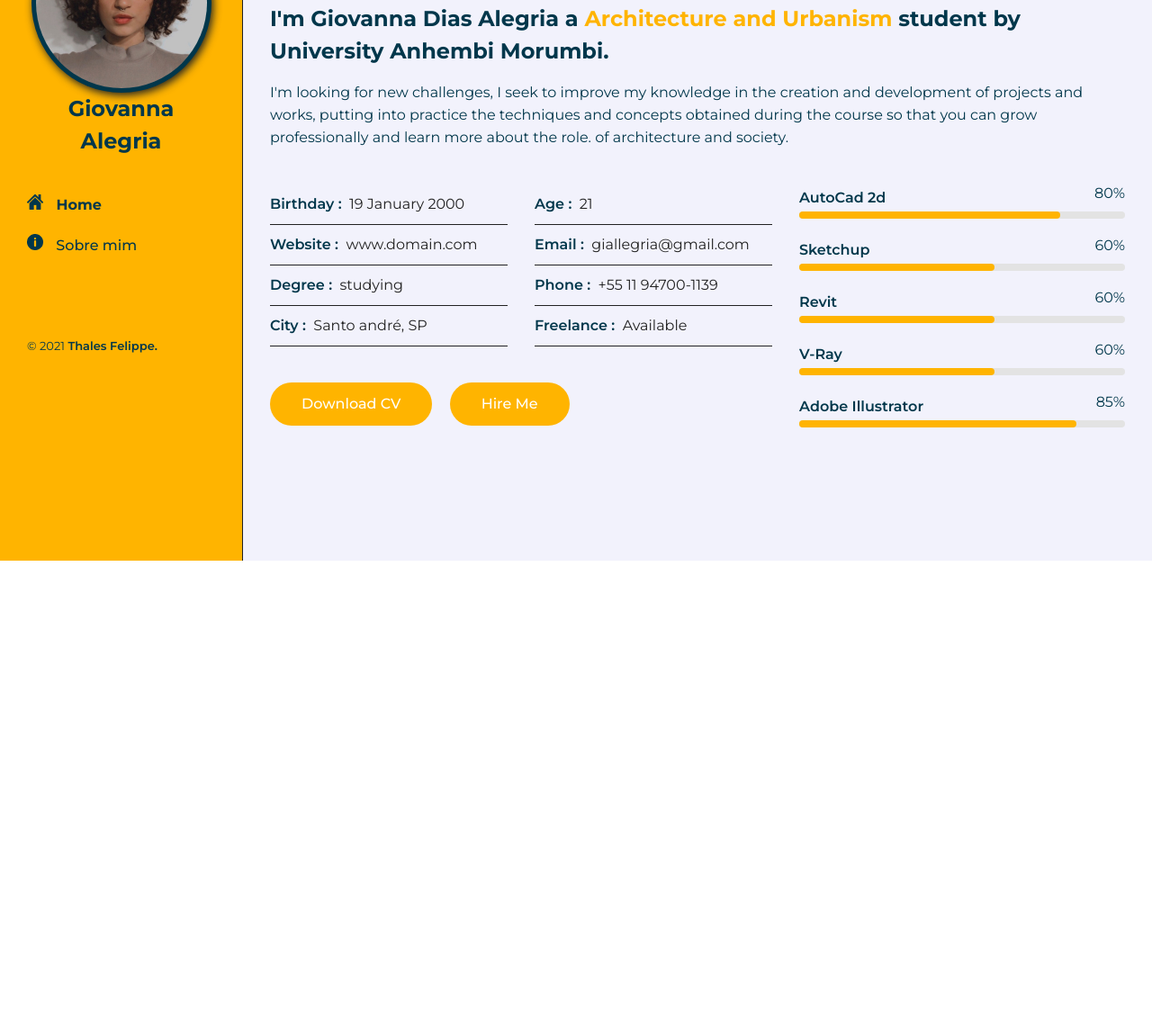
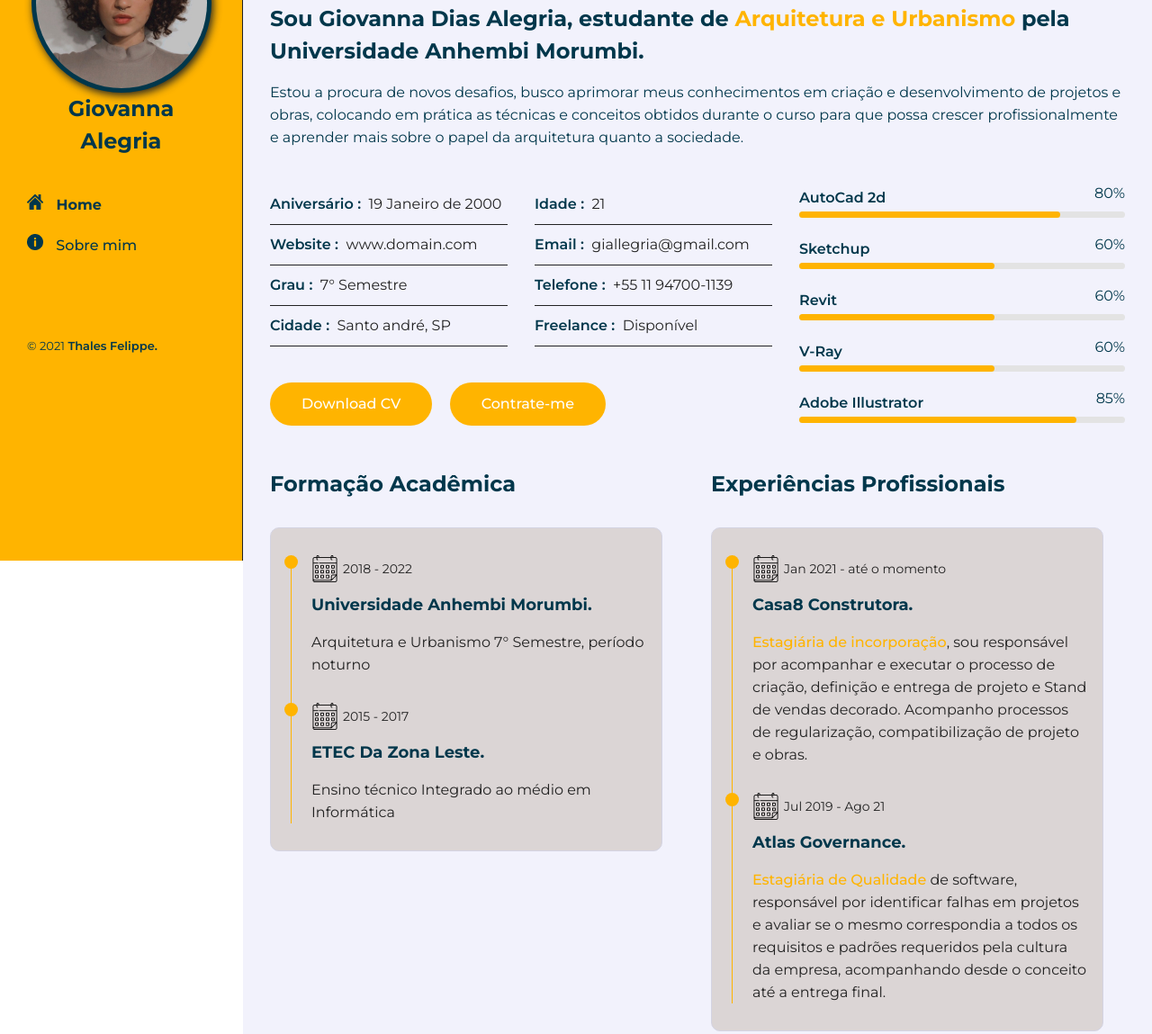
Before and after one commit to thalesfelippe/Portifolio-Gi, a plain HTML site: page index.html in a window 1280 px wide. Shown: the part 177-1326 px from the top of the page at 90% size. Before the commit the page ends 800 px from the top, so only its background shows below. Drawn offline with nearby package versions, Linux system fonts and the light colour scheme.

Commit message:
About 75%

```diff
--- a/css/style.css
+++ b/css/style.css
@@ -332,7 +332,7 @@ section .container {
 
 .about .about-content .skills .skill-item .progress {
     background-color: #e3e3e3;
-    height: 8px;
+    height: 7px;
     border-radius: 4px;
     width: 100%;
     position: relative;
@@ -359,3 +359,100 @@ section .container {
     font-weight: 400;
     color: #00374B;
 }
+
+.about .about-content .education {
+    flex: 0 0 50%;
+    max-width: 50%;
+    margin-top: 30px;
+}
+
+.about .about-content .experience {
+    flex: 0 0 50%;
+    max-width: 50%;
+    margin-top: 30px;
+}
+
+.about .about-content h3.title {
+    font-size: 24px;
+    margin-bottom: 30px;
+    font-weight: 700;
+    color: #00374B;
+}
+
+.about .about-content .timeline-box {
+    flex: 0 0 95%;
+    max-width: 100%;
+}
+
+.about .about-content .timeline {
+    background-color: rgb(219, 213, 213);
+    padding: 30px 15px;
+    border: 1px solid #d4d4e3;
+    border-radius: 10px;
+    width: 100%;
+    position: relative;
+}
+
+.about .about-content .timeline .timeline-item {
+    position: relative;
+    padding-left: 30px;
+    padding-bottom: 30px;
+}
+
+.about .about-content .timeline .timeline-item:last-child {
+    padding-bottom: 0px;
+}
+
+.about .about-content .timeline .timeline-item::before {
+    content: '';
+    width: 1px;
+    position: absolute;
+    height: 100%;
+    left: 7px;
+    top: 0;
+    background-color: #ffb400;
+}
+
+.about .about-content .timeline .circle-dot {
+    position: absolute;
+    left: 0;
+    top: 0px;
+    height: 15px;
+    width: 15px;
+    background-color: #ffb400;
+    left: 0px;
+    border-radius: 50%;
+}
+
+.about .about-content .timeline .timeline-date {
+    font-size: 14px;
+    font-weight: 400;
+    margin-bottom: 12px;
+    color: #222222;
+    display: flex;
+    align-items: center;
+}
+
+.about .about-content .timeline .timeline-date img{
+    margin-right: 5px;
+}
+
+.about .about-content .timeline .timeline-title {
+    font-weight: 700;
+    font-size: 18px;
+    margin-bottom: 15px;
+    text-transform: capitalize;
+    color: #00374B;
+}
+
+.about .about-content .timeline .timeline-text {
+    font-size: 16px;
+    line-height: 25px;
+    color: #222222;
+    margin: 0;
+}
+
+.about .about-content .timeline .timeline-text span {
+    color: #ffb400;
+    font-weight: 500;
+}
--- a/index.html
+++ b/index.html
@@ -69,30 +69,30 @@
         <div class="container">
           <div class="row">
             <div class="section-title padd-15">
-              <h2>About me</h2>
+              <h2>Sobre mim</h2>
             </div>
           </div>
           <div class="row">
             <div class="about-content padd-15">
               <div class="row">
                 <div class="about-text padd-15">
-                  <h3>I'm Giovanna Dias Alegria a <span>Architecture and Urbanism</span> student by University Anhembi Morumbi.</h3>
-                  <p>I'm looking for new challenges,
-                    I seek to improve my knowledge
-                    in the creation and development of projects and works, putting into practice the
-                    techniques and concepts obtained during the
-                    course so that you can grow professionally and learn more about the role.
-                    of architecture and society.</p>
+                  <h3>Sou Giovanna Dias Alegria, estudante de <span>Arquitetura e Urbanismo</span> pela Universidade Anhembi Morumbi.</h3>
+                  <p>Estou a procura de novos desafios,
+                    busco aprimorar meus conhecimentos
+                    em criação e desenvolvimento de projetos e obras, colocando em prática as
+                    técnicas e conceitos obtidos durante o
+                    curso para que possa crescer profissionalmente e aprender mais sobre o papel
+                    da arquitetura quanto a sociedade.</p>
                 </div>
               </div>
               <div class="row">
                 <div class="personal-info padd-15">
                   <div class="row">
                     <div class="info-item padd-15">
-                        <p>Birthday : <span>19 January 2000</span></p>
+                        <p>Aniversário : <span>19 Janeiro de 2000</span></p>
                     </div>
                     <div class="info-item padd-15">
-                        <p>Age : <span>21</span></p>
+                        <p>Idade : <span>21</span></p>
                     </div>
                     <div class="info-item padd-15">
                         <p>Website : <span>www.domain.com</span></p>
@@ -101,22 +101,22 @@
                         <p>Email : <span>giallegria@gmail.com</span></p>
                     </div>
                     <div class="info-item padd-15">
-                        <p>Degree : <span>studying</span></p>
+                        <p>Grau : <span>7° Semestre</span></p>
                     </div>
                     <div class="info-item padd-15">
-                        <p>Phone : <span>+55 11 94700-1139</span></p>
+                        <p>Telefone : <span>+55 11 94700-1139</span></p>
                     </div>
                     <div class="info-item padd-15">
-                        <p>City : <span>Santo andré, SP</span></p>
+                        <p>Cidade : <span>Santo andré, SP</span></p>
                     </div>
                     <div class="info-item padd-15">
-                        <p>Freelance : <span>Available</span></p>
+                        <p>Freelance : <span>Disponível</span></p>
                     </div>
                 </div>
                 <div class="row">
                   <div class="buttons padd-15">
                     <a href="" class="btn">Download CV</a>
-                    <a href="" class="btn">Hire Me</a>
+                    <a href="" class="btn">Contrate-me</a>
                   </div>
                 </div>
                 </div>
@@ -161,7 +161,73 @@
                 </div>
               </div>
 
-              <div class="row"></div>
+              <div class="row">
+                <div class="education padd-15">
+                  <h3 class="title">Formação Acadêmica</h3>
+                  <div class="row">
+                    <div class="timeline-box padd-15">
+                      <div class="timeline">
+                        <!-- Timeline Item -->
+                        <div class="timeline-item">
+                          <div class="circle-dot"></div>
+                            <h6 class="timeline-date">
+                              <img src="./images/calendar.png">2018 - 2022
+                            </h6>
+                            <h4 class="timeline-title">Universidade Anhembi Morumbi.</h4>
+                            <p class="timeline-text">Arquitetura e Urbanismo 7° Semestre, período noturno</p>
+                        </div>
+                        <!-- Timeline Item End -->
+                        <!-- Timeline Item -->
+                        <div class="timeline-item">
+                          <div class="circle-dot"></div>
+                            <h6 class="timeline-date">
+                              <img src="./images/calendar.png">2015 - 2017
+                            </h6>
+                            <h4 class="timeline-title">ETEC da Zona Leste.</h4>
+                            <p class="timeline-text">Ensino técnico Integrado ao médio em Informática</p>
+                        </div>
+                        <!-- Timeline Item End -->
+                      </div>
+                    </div>
+                  </div>
+                </div>
+                <div class="experience padd-15">
+                  <h3 class="title">Experiências Profissionais</h3>
+                  <div class="row">
+                    <div class="timeline-box padd-15">
+                      <div class="timeline">
+                        <!-- Timeline Item -->
+                        <div class="timeline-item">
+                          <div class="circle-dot"></div>
+                            <h6 class="timeline-date">
+                              <img src="./images/calendar.png">Jan 2021 - até o momento
+                            </h6>
+                            <h4 class="timeline-title">Casa8 Construtora.</h4>
+                            <p class="timeline-text"><span>Estagiária de incorporação</span>, sou responsável por acompanhar e executar o processo
+                              de criação, definição e entrega de projeto e
+                              Stand de vendas decorado. Acompanho
+                              processos de regularização, compatibilização de projeto e obras. </p>
+                        </div>
+                        <!-- Timeline Item End -->
+                        <!-- Timeline Item -->
+                        <div class="timeline-item">
+                          <div class="circle-dot"></div>
+                            <h6 class="timeline-date">
+                              <img src="./images/calendar.png">Jul 2019 - Ago 21
+                            </h6>
+                            <h4 class="timeline-title">Atlas Governance.</h4>
+                            <p class="timeline-text"><span>Estagiária de Qualidade</span> de software, responsável por identificar falhas em projetos
+                              e avaliar se o mesmo correspondia a todos
+                              os requisitos e padrões requeridos pela
+                              cultura da empresa, acompanhando
+                              desde o conceito até a entrega final.</p>
+                        </div>
+                        <!-- Timeline Item End -->
+                      </div>
+                    </div>
+                  </div>
+                </div>
+              </div>
             </div>
           </div>
         </div>
```
Also changed, not shown: images/calendar.png (added).
